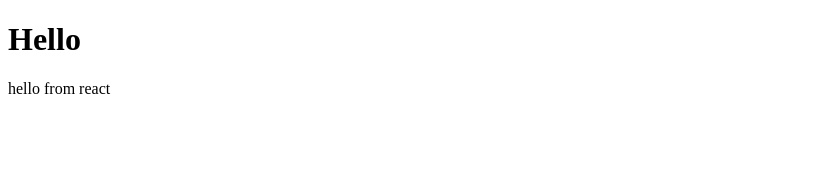
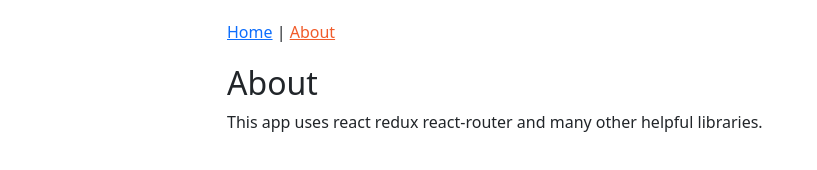
Before and after one commit to chiragramjibhaipatel/react-redux, a React app: page /about in a window 1280 px wide. Shown: the whole page, without its empty margins (0-817 px from the left). Built offline with nearby package versions, Linux system fonts and the light colour scheme.

Commit message:
Basic structire with home and about page with route configured

```diff
--- /dev/null
+++ b/src/components/App.js
@@ -0,0 +1,20 @@
+import React from "react";
+import { Route, Switch } from "react-router-dom";
+import HomePage from "./home/HomePage";
+import AboutPage from "./about/AboutPage";
+import Header from "./common/Header";
+import { NotFoundPage } from "./NotFoundPage";
+
+
+export function App() {
+  return(
+    <div className="container-fluid">
+      <Header/>
+      <Switch>
+        <Route exact path="/" component={HomePage}/>
+        <Route path="/about" component={AboutPage}/>
+        <Route component={NotFoundPage}/>
+      </Switch>
+    </div>
+  )
+}
--- /dev/null
+++ b/src/components/NotFoundPage.js
@@ -0,0 +1,3 @@
+import React from "react";
+
+export const NotFoundPage = () => <div> Page is not available</div>;
--- /dev/null
+++ b/src/components/about/AboutPage.js
@@ -0,0 +1,12 @@
+import  React  from "react";
+
+const AboutPage=() => (
+    <div>
+        <h2>About</h2>
+        <p>
+            This app uses react redux react-router and many other helpful libraries.
+        </p>
+    </div>
+)
+
+export default AboutPage;
--- /dev/null
+++ b/src/components/common/Header.js
@@ -0,0 +1,19 @@
+import React from "react";
+import { NavLink } from "react-router-dom";
+
+const Header = () => {
+  const activeStyle = { color: "#F15B2A" };
+  return (
+    <nav>
+      <NavLink to="/" activeStyle={activeStyle} exact>
+        Home
+      </NavLink>
+      {" | "}
+      <NavLink to="/about" activeStyle={activeStyle}>
+        About
+      </NavLink>
+    </nav>
+  );
+};
+
+export default Header;
--- /dev/null
+++ b/src/components/home/HomePage.js
@@ -0,0 +1,15 @@
+import  React  from "react";
+import { Link } from "react-router-dom";
+
+const HomePage = () => {
+  return (
+    <div className="jumbotron">
+      <p>React, Redux and React Router for </p>
+      <Link to="about" className="btn btn-primary btn-lg">
+        Learn More
+      </Link>
+    </div>
+  );
+};
+
+export default HomePage;
--- /dev/null
+++ b/src/index.css
@@ -0,0 +1,8 @@
+#app{
+    max-width: 850px;
+    margin: 0 auto;
+}
+
+nav {
+    padding: 20px 0 20px 0;
+}
--- a/src/index.html
+++ b/src/index.html
@@ -1,7 +1,6 @@
 <!DOCTYPE html>
 <html>
     <body>
-        <h1>Hello   </h1>
         <div id="app"></div>
     </body>
 </html>
--- a/src/index.js
+++ b/src/index.js
@@ -1,10 +1,13 @@
 import React from "react";
 import { render } from "react-dom";
+import { BrowserRouter as Router } from "react-router-dom";
+import "bootstrap/dist/css/bootstrap.min.css";
+import { App } from "./components/App";
+import "./index.css";
 
-
-
-function Hi() {
-  return <div>hello from react</div>;
-}
-
-render(<Hi />, document.getElementById("app"));
+render(
+  <Router>
+    <App />
+  </Router>,
+  document.getElementById("app")
+);
```
